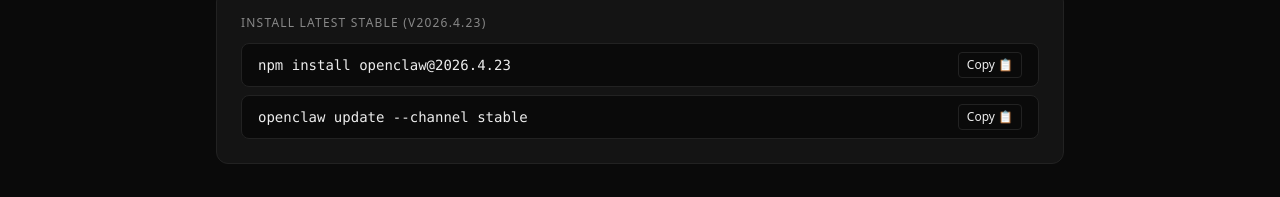
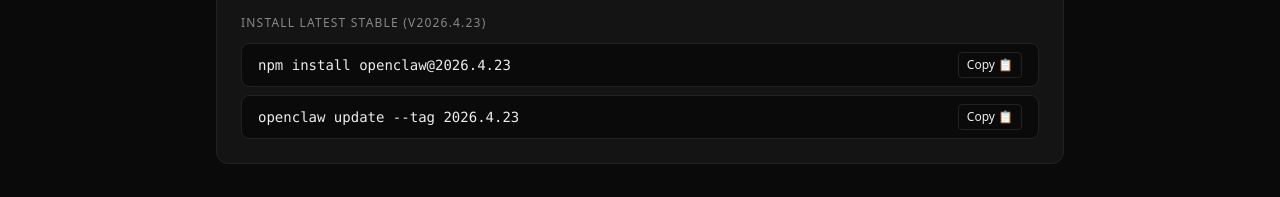
Before and after one commit to exisz/IsItStable, a Next.js app: page /openclaw in a window 1280 px wide. Shown: the part 279-476 px from the top of the page. Built offline with nearby package versions, Linux system fonts and the light colour scheme.

Commit message:
fix: openclaw update --tag, deploy hook, label refs (NEBULA-86)

```diff
--- a/src/components/InstallCommands.tsx
+++ b/src/components/InstallCommands.tsx
@@ -3,7 +3,7 @@ import { useState } from "react";
 
 export function InstallCommands({ packageName, version }: { packageName: string; version: string }) {
   const npmCmd = `npm install ${packageName}@${version}`;
-  const clawCmd = `openclaw update --channel stable`;
+  const clawCmd = `openclaw update --tag ${version}`;
   const [copiedIdx, setCopiedIdx] = useState<number | null>(null);
 
   function copy(text: string, idx: number) {
```
